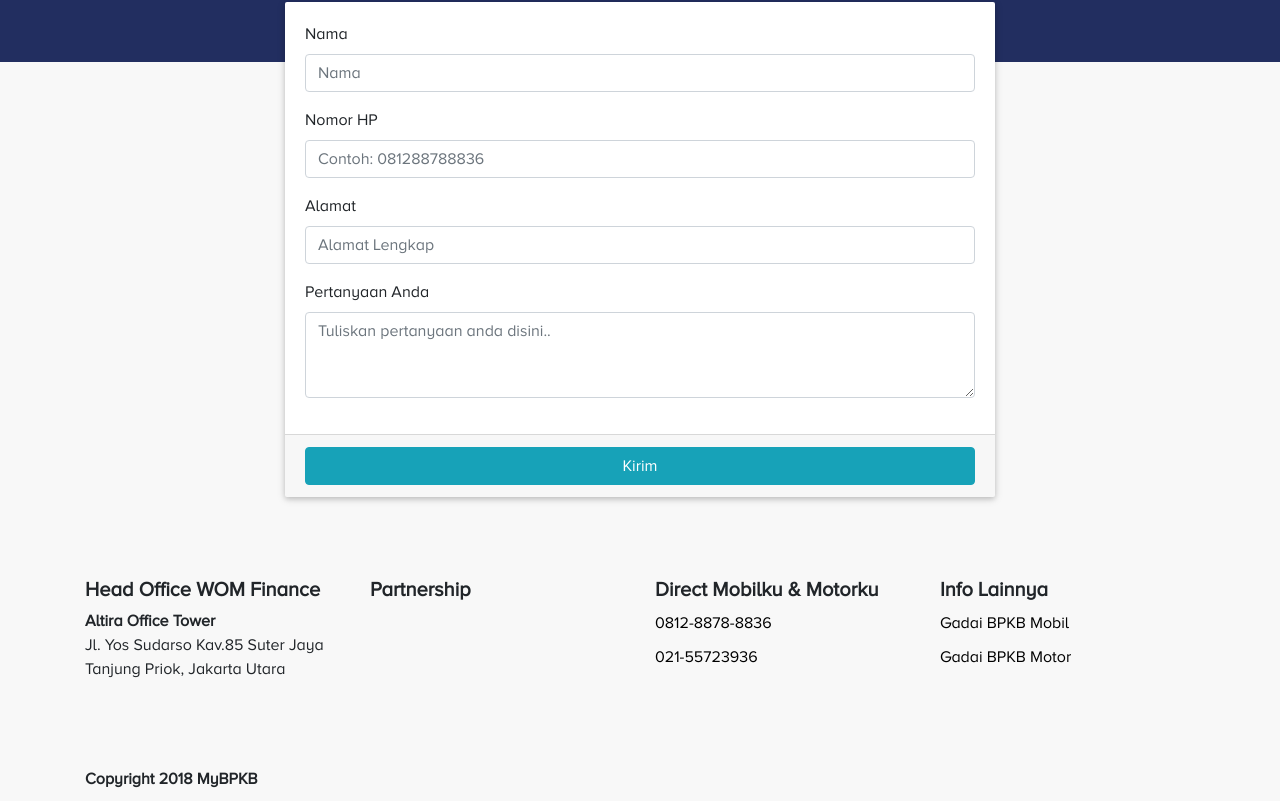
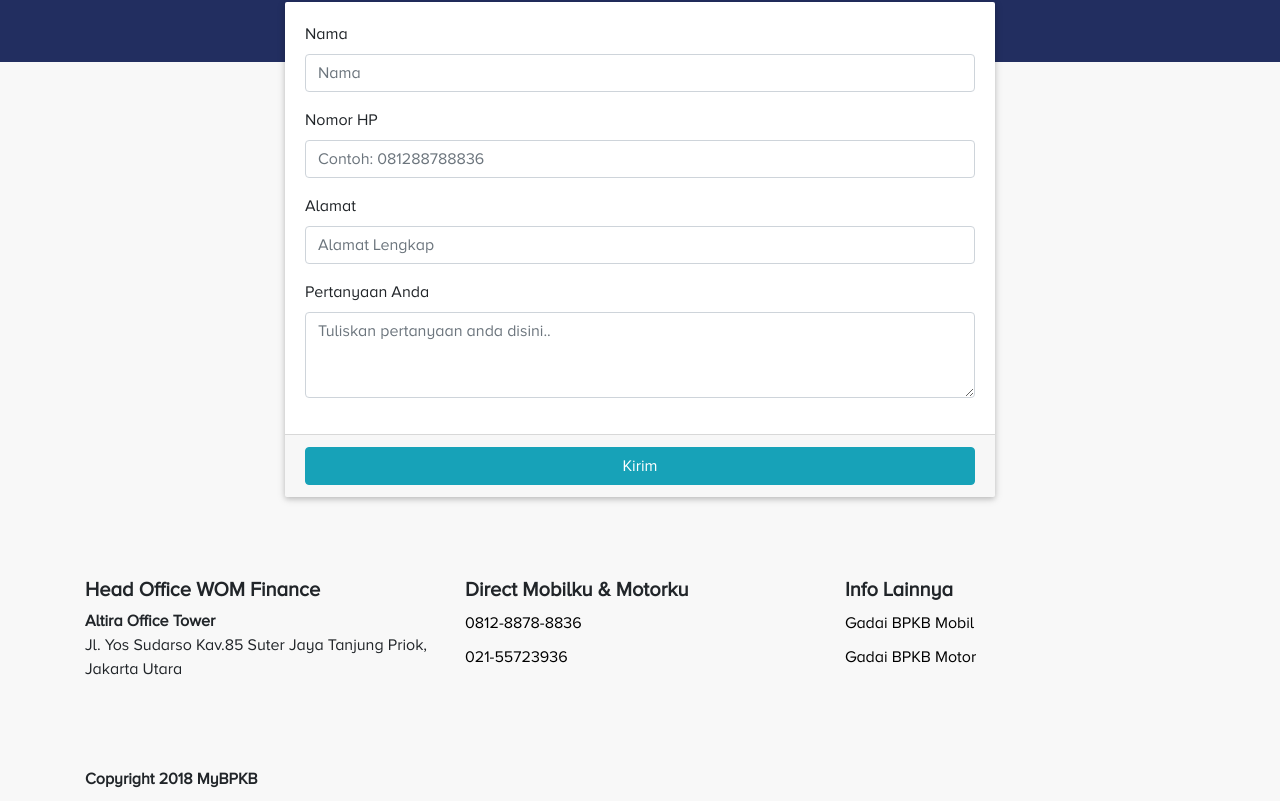
Before and after one commit to jeremyfl/mybpkb-ui, a React (Create React App) app: page /contact in a window 1280 px wide. Shown: the part 332-1133 px from the top of the page. Built offline with nearby package versions, Linux system fonts and the light colour scheme.

Commit message:
Remove unusded partnership section

```diff
--- a/src/components/Footer.js
+++ b/src/components/Footer.js
@@ -8,17 +8,14 @@ export default class Footer extends Component {
         <div className="link">
           <div className="container">
             <div className="row">
-              <div className="col-lg-3">
+              <div className="col-lg-4">
                 <h5 className="font-weight-bold">Head Office WOM Finance</h5>
                 <span className="font-weight-bold">Altira Office Tower</span>
                 <p>
                   Jl. Yos Sudarso Kav.85 Suter Jaya Tanjung Priok, Jakarta Utara
                 </p>
               </div>
-              <div className="col-lg-3">
-                <h5 className="font-weight-bold">Partnership</h5>
-              </div>
-              <div className="col-lg-3">
+              <div className="col-lg-4">
                 <h5 className="font-weight-bold">Direct Mobilku & Motorku</h5>
                 <ul>
                   <li>
@@ -29,7 +26,7 @@ export default class Footer extends Component {
                   </li>
                 </ul>
               </div>
-              <div className="col-lg-3">
+              <div className="col-lg-4">
                 <h5 className="font-weight-bold">Info Lainnya</h5>
                 <ul>
                   <li>
```
